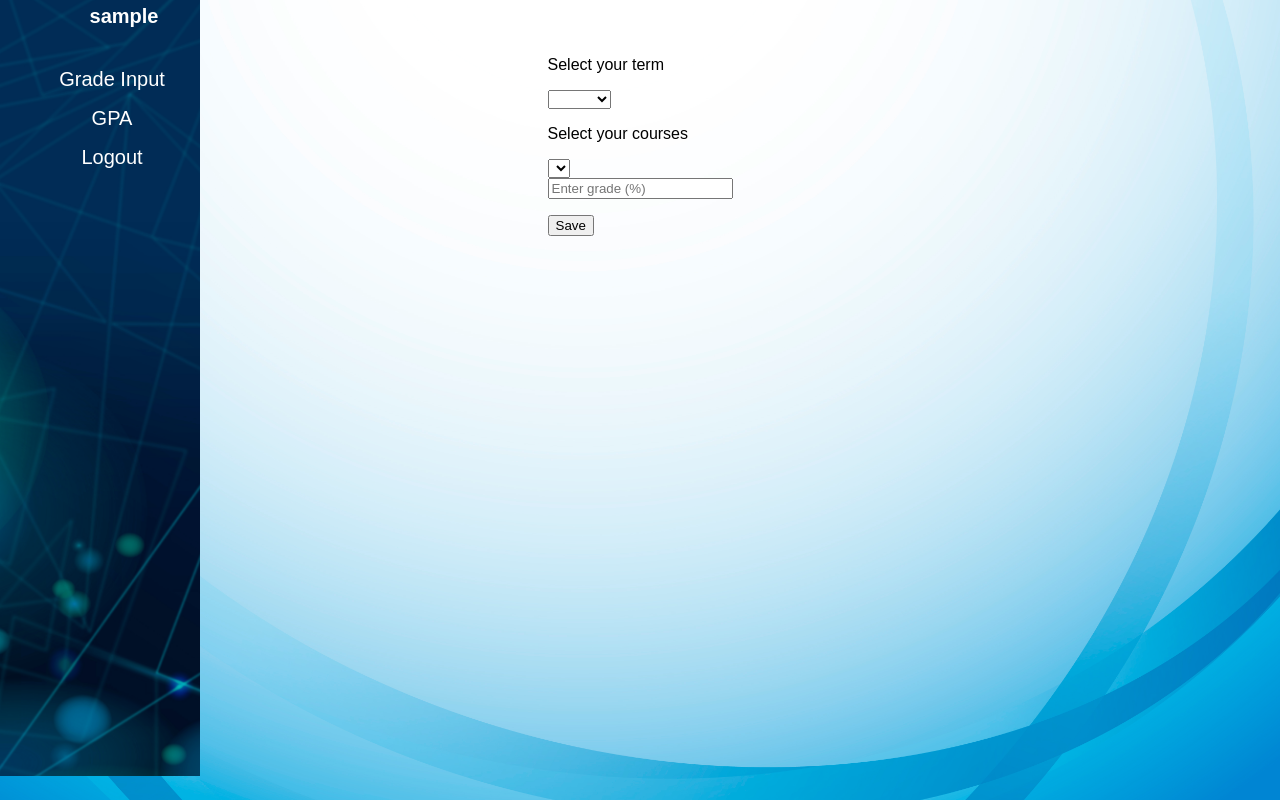
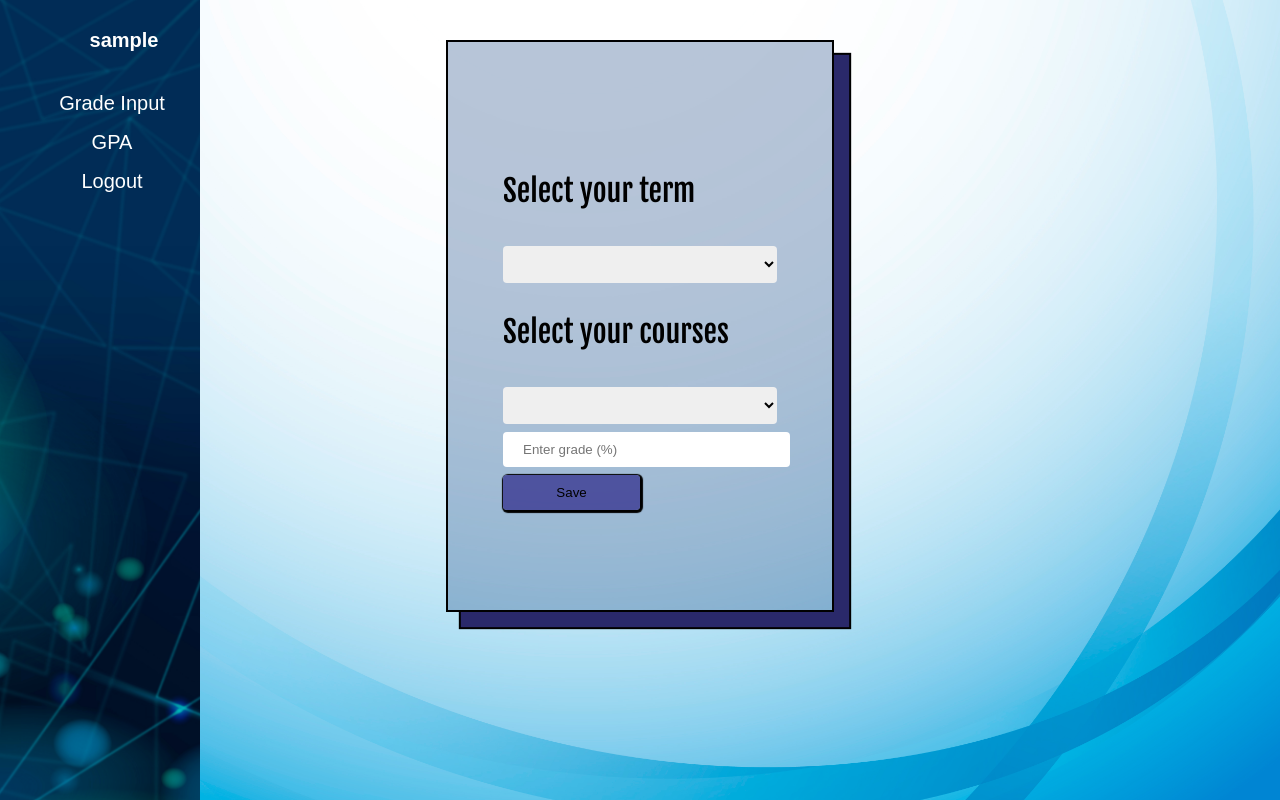
Before and after one commit to EunjeongHur/acit2911, a Flask app: page /gradeInput in a window 1280 px wide. Run offline with Flask 2, Linux system fonts and the light colour scheme; the visitor is signed in with stand-in values (Sample User, id 1); data comes from the database, SQL or seed files in the repository; lists and menus that the app fills with data are empty; some libraries are stand-ins or nearby versions.

Commit message:
refine css

```diff
--- a/app.py
+++ b/app.py
@@ -127,7 +127,6 @@
 
                 db.session.add(newgrade)
                 db.session.commit()
-                flash(f"Grade successfully saved", "success")
                 return render_template("input.html")
 
         except DataError:
--- a/static/style/style.css
+++ b/static/style/style.css
@@ -1,3 +1,5 @@
+@import url('https://fonts.googleapis.com/css?family=Fjalla+One&display=swap');
+
 body {
   font-family: Arial, Helvetica, sans-serif;
   background-image: url('/static/Images/background.jpg');
@@ -85,7 +87,43 @@
   margin: auto;
   display: flex;
   flex-direction: column;
-  padding-top: 40px;
+  margin-top: 40px;
+}
+
+select, input[type=number]{
+  width: 100%;
+  padding: 10px 20px;
+  border:none;
+  border-radius: 4px;
+}
+
+input[type=number] {
+  width: 90%;
+}
+
+input[type=submit]{
+  background-color: #3b3a92ce;
+  width: 50%;
+  padding: 10px 10px;
+  justify-self: center;
+  border:none;
+  border-radius: 4px;
+  box-shadow: 1px 1px 1px 2px rgba(0,0,0,1)
+}
+
+input[type=submit]:hover{
+  background-color:rgb(50, 28, 105);
+  color: #eee;
+}
+
+#inputgrade {
+  border: 2px solid black;
+  width: 30%;
+  background-color:rgba(44, 86, 142, 0.34);
+  padding: 100px 0px 100px 0px;
+  font-family: 'Fjalla One';
+  font-size: 30px;
+  box-shadow: 15px 15px 1px #2a296a, 15px 15px 1px 2px rgba(0,0,0,1);
 }
 
 span.password {
@@ -95,7 +133,7 @@
 
 .sidenav {
   margin: 0px;
-  margin-top: -24px;
+  margin-top: -40px;
   padding: 0px;
   width: 200px;
   background-image: url('/static/Images/sideb.jpg');
--- a/templates/gradeInput.html
+++ b/templates/gradeInput.html
@@ -1,6 +1,6 @@
 {% extends "base.html" %}
 {% block content%}
-
+<div class="bodycontainer">
     <div id="mySidenav" class="sidenav">
         {% if current_user.is_authenticated %}
         <h1><a href="{{url_for('index')}}">{{ current_user.username }}</a></h1>
@@ -12,9 +12,10 @@
     </div>
 
     <div id="inputgrade" class="gradeinput">
-    <form action="/gpa/{{ current_user.student_id }}" method="POST" onclick="showForm()">
+        <div class="inputform">
+            <form action="/gpa/{{ current_user.student_id }}" method="POST" onclick="showForm()" id="gradeselect">
 
-        <p>Select your term</p>
+                <p class="form-p">Select your term</p>
                 <select id="term" name="term">
                 </select>
                 <p>Select your courses</p>
@@ -22,9 +23,11 @@
                 </select>
                 <div>
                     <input type="number" name="grade" placeholder="Enter grade (%)" autocomplete="off">
+
+                    <input type="submit" value="Save">
                 </div>
-        <p><input type="submit" value="Save"></p>
             </form>
+        </div>
     </div>
 
     {% else %}
@@ -34,6 +37,6 @@
         </ul>
     </div>
     {% endif %}
-
+</div>
 
 {% endblock %}
```
Also changed, not shown: other parts of static/style/style.css (+54 -7 lines), templates/gpa.html (+1 -29 lines), templates/input.html (+6 -3 lines). Lines whose indentation alone changed are shown as unchanged.
